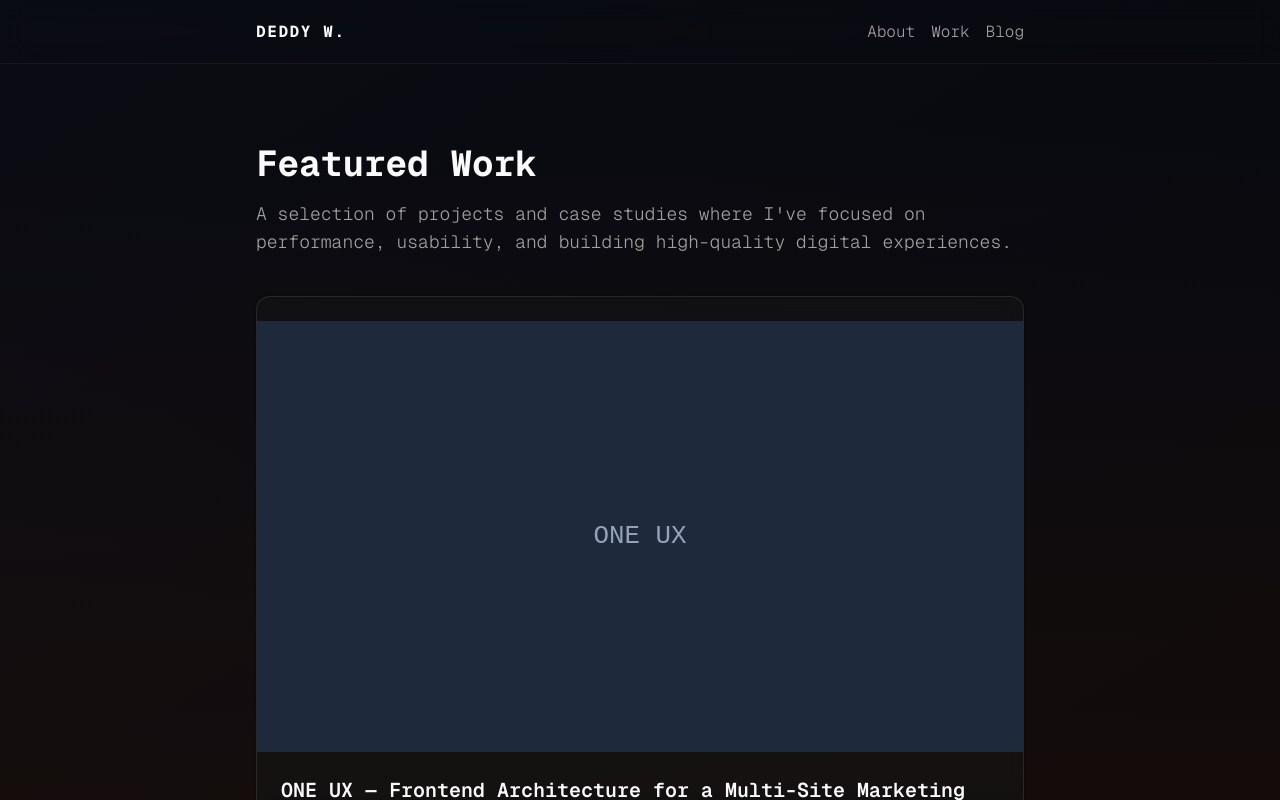
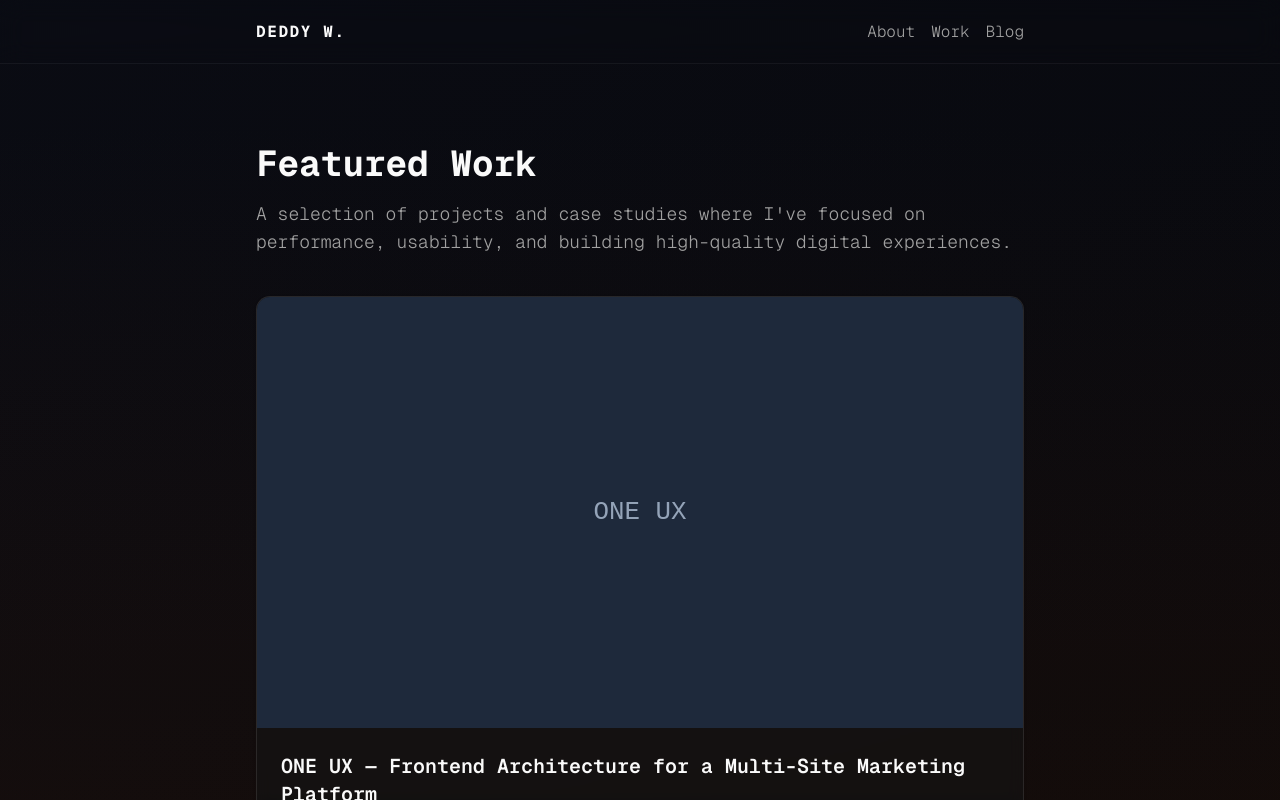
Before and after one commit to philldev/personal-site, a Next.js app: page /work in a window 1280 px wide. Shown: the top 800 px of the page. Built offline with nearby package versions, Linux system fonts and the light colour scheme.

Commit message:
fix style

```diff
--- a/app/work/page.tsx
+++ b/app/work/page.tsx
@@ -26,7 +26,7 @@ export default function WorkPage() {
       <div className="grid gap-8">
         {projects.map((project) => (
           <Link key={project.slug} href={`/work/${project.slug}`}>
-            <Card className="overflow-hidden bg-card/50 backdrop-blur-sm border-white/10 hover:border-white/20 transition-colors cursor-pointer h-full">
+            <Card className="overflow-hidden bg-card/50 backdrop-blur-sm border-white/10 hover:border-white/20 transition-colors cursor-pointer h-full pt-0">
               <div className="relative aspect-video w-full">
                 <Image
                   src={project.image}
```
